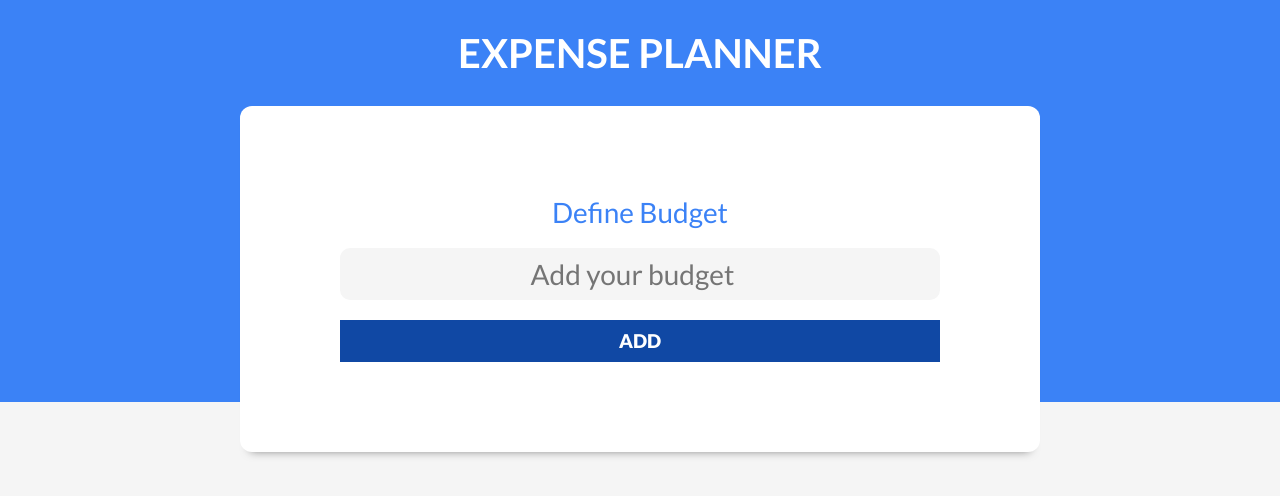
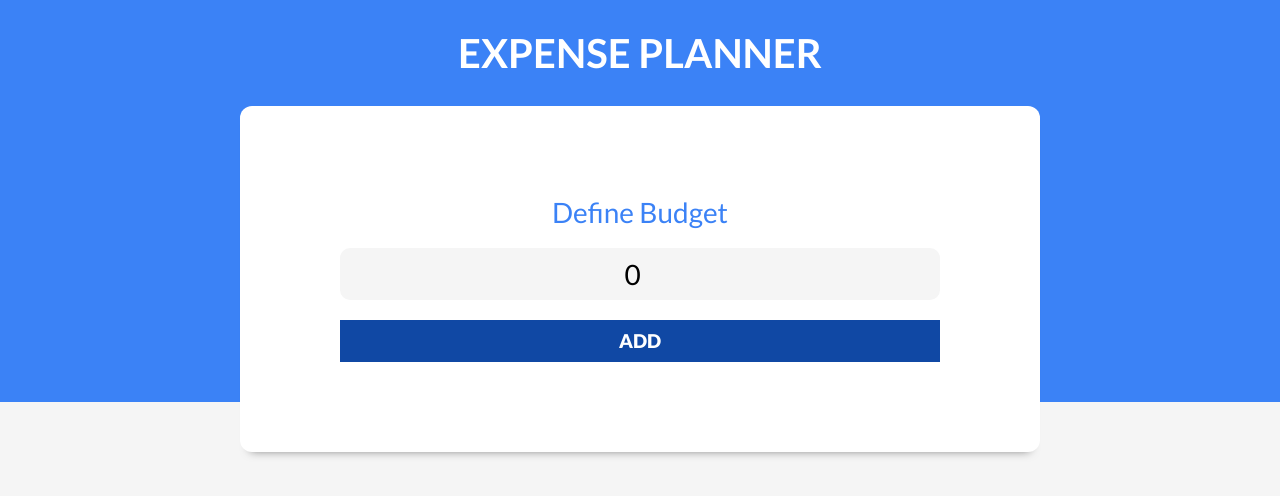
Before and after one commit to MaxiBelli/BUDGET-CONTROL, a React (Vite) app: page / in a window 1280 px wide. Shown: the top 496 px of the page. Built offline with nearby package versions, Linux system fonts and the light colour scheme.

Commit message:
feat: Create Budget Form

```diff
--- a/package.json
+++ b/package.json
@@ -10,6 +10,7 @@
     "preview": "vite preview"
   },
   "dependencies": {
+    "prop-types": "^15.8.1",
     "react": "^18.2.0",
     "react-dom": "^18.2.0"
   },
@@ -17,7 +18,6 @@
     "@types/react": "^18.0.28",
     "@types/react-dom": "^18.0.11",
     "@vitejs/plugin-react": "^4.0.0-beta.0",
-    "eslint": "^8.38.0",
     "eslint-plugin-react": "^7.32.2",
     "eslint-plugin-react-hooks": "^4.6.0",
     "eslint-plugin-react-refresh": "^0.3.4",
--- a/src/App.jsx
+++ b/src/App.jsx
@@ -1,10 +1,14 @@
+import { useState } from "react";
 import Header from "./components/Header";
 
 function App() {
+
+  const [budget, setBudget] = useState(0);
+
   return (
     <div>
       {" "}
-      <Header />{" "}
+      <Header budget={budget} setBudget={setBudget} />{" "}
     </div>
   );
 }
--- a/src/components/Header.jsx
+++ b/src/components/Header.jsx
@@ -1,14 +1,13 @@
-// eslint-disable-next-line no-unused-vars
-import React from 'react'
+
+import React from "react";
 import NewBudget from "./NewBudget";
 
-const Header = () => {
+const Header = ({ budget, setBudget }) => {
   return (
     <header>
       <h1>Expense Planner</h1>
 
-      <NewBudget />
-
+      <NewBudget budget={budget} setBudget={setBudget} />
     </header>
   );
 };
--- a/src/components/NewBudget.jsx
+++ b/src/components/NewBudget.jsx
@@ -1,22 +1,23 @@
-// eslint-disable-next-line no-unused-vars
 import React from "react";
 
-
-const NewBudget = () => {
-
-
-   return (
-      <div className='budget-container container shadow'>
-         <form  action="" className='form'>
-            <div className='field'>
-               <label>Define Budget</label>
-               <input type="number" className='new-budget' placeholder='Add your budget' />
-            </div>
-            <input type="submit" value='Add' />
-
-         </form>
-      </div>
-   )
-}
+const NewBudget = ({ budget, setBudget }) => {
+  return (
+    <div className="budget-container container shadow">
+      <form action="" className="form">
+        <div className="field">
+          <label>Define Budget</label>
+          <input
+            type="number"
+            className="new-budget"
+            placeholder="Add your budget"
+            value={budget}
+            onChange={(e) => setBudget(e.target.value)}
+          />
+        </div>
+        <input type="submit" value="Add" />
+      </form>
+    </div>
+  );
+};
 
 export default NewBudget;
```
Also changed, not shown: .eslintrc.cjs (deleted), 1 other file (tests, documents, lock files or other folders).
